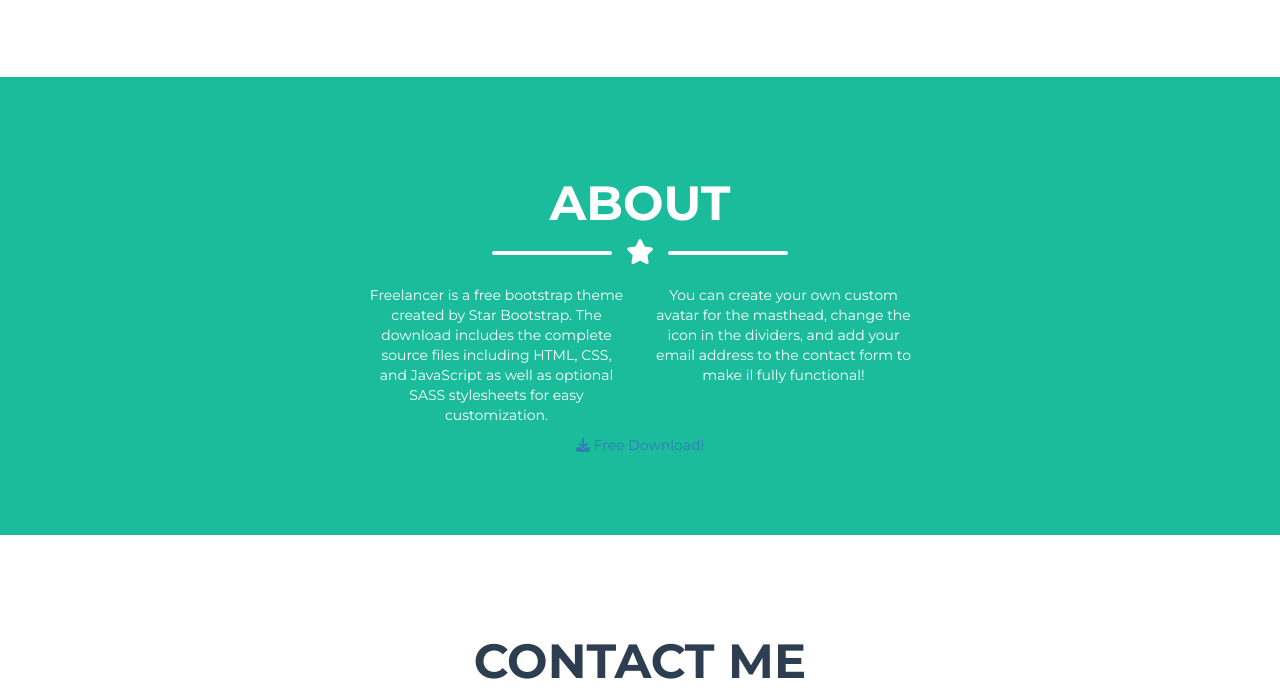
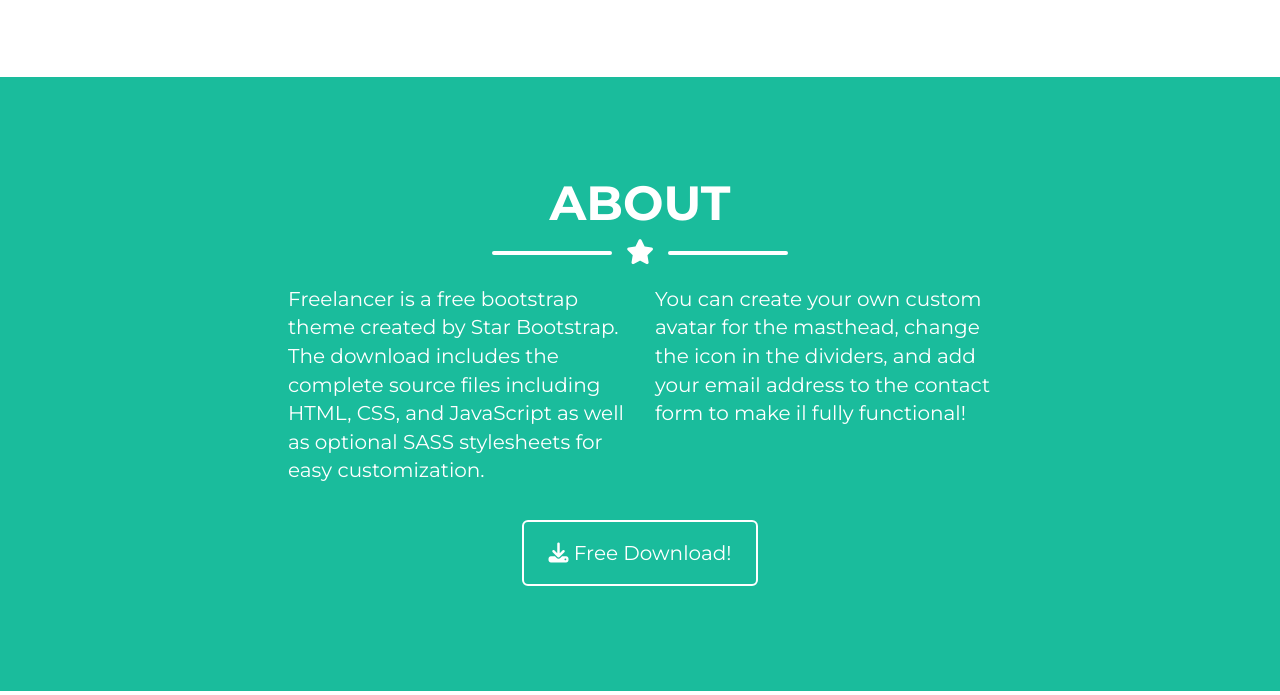
Before and after one commit to luigitroiano/html-css-bootstrap-freelancer, a plain HTML site: page index.html in a window 1280 px wide. Shown: the part 1263-1958 px from the top of the page. Drawn offline with nearby package versions, Linux system fonts and the light colour scheme.

Commit message:
Ho terminato la sezione About

```diff
--- a/css/style.css
+++ b/css/style.css
@@ -10,7 +10,7 @@ body{
 .container_55{
   width: 55%;
   margin: auto;
-  padding: 80px;
+  padding: 80px 0;
 }
 .divider_line{
   display: inline-block;
@@ -120,7 +120,7 @@ body{
 main{
   text-align: center;
 }
-
+/* section portfolio */
 #portfolio img{
   height: 200px;
   border-radius: 5px;
@@ -166,6 +166,31 @@ main{
   transform: translate(-50%, -50%);
   text-align: center;
 }
+/* /section portfolio */
+
+/* section about */
+#about p{
+  font-size: 20px;
+  text-align: left;
+}
+
+.btn-lg {
+  color: white;
+  background-color: #1abc9c;
+  padding: 18px 24px;
+  font-size: 20px;
+  line-height: 1.3333333;
+  border-radius: 6px;
+  border: 2px solid white;
+  margin: 25px 0;
+}
+.btn-default:hover {
+  color: #2c3e50;
+  background-color: white;
+  border-color: white;
+}
+/* /section about */
+
 /* /main */
 
 /* footer */
--- a/index.html
+++ b/index.html
@@ -148,10 +148,7 @@
               <p class="fw_400">You can create your own custom avatar for the masthead, change the icon in the dividers, and add your email address to the contact form to make il fully functional!</p>
             </div>
           </div>
-          <a href="#">
-            <i class="fas fa-download"></i>
-            <span>Free Download!</span>
-          </a>
+          <a class="btn btn-default btn-lg" href="#" role="button"><i class="fas fa-download"></i> Free Download!</a>
         </div>
       </section>
       <!-- /section about -->
```
